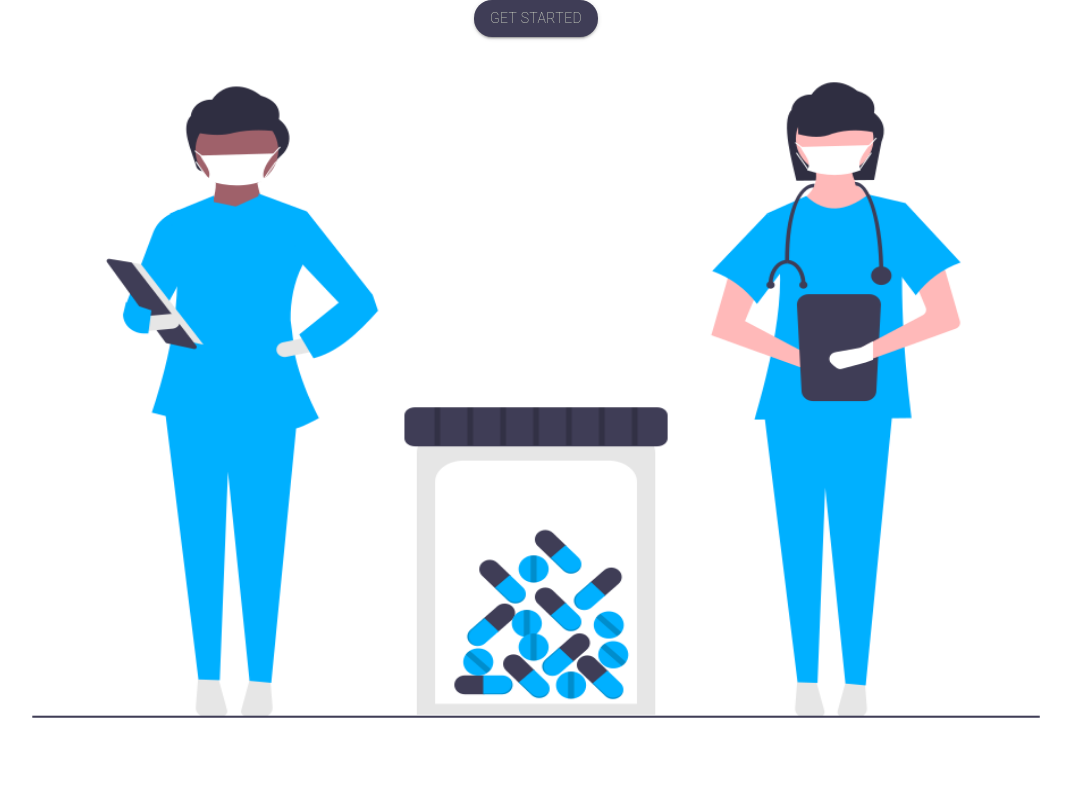
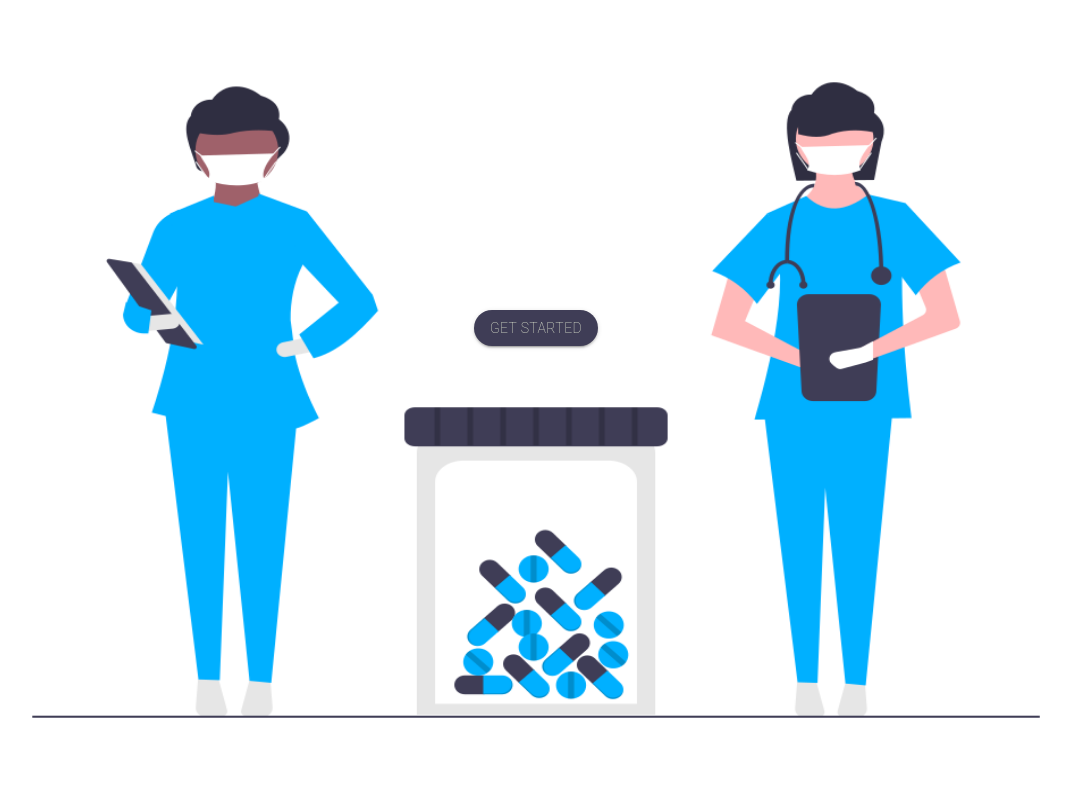
Before and after one commit to C-Sim/we-care-react, a React (Create React App) app: page / in a window 1280 px wide. Shown: the top 800 px of the page, without its empty margins (104-1175 px from the left). Built offline with nearby package versions, Linux system fonts and the light colour scheme.

Commit message:
align gs button correctly

```diff
--- a/src/components/molecules/LandingHero.js
+++ b/src/components/molecules/LandingHero.js
@@ -1,6 +1,4 @@
 import Box from "@mui/material/Box";
-import ImageListItemBar from "@mui/material/ImageListItemBar";
-import useMediaQuery from "@mui/material/useMediaQuery";
 
 import landingImage from "../atoms/images/landing.png";
 import { ButtonDark } from "../atoms/ButtonDark";
@@ -14,26 +12,14 @@ export const LandingHero = () => {
         backgroundImage: `url(${landingImage})`,
         backgroundSize: "100% 100%",
         backgroundRepeat: "no-repeat",
-        textAlign: "center",
+        display: "flex",
+        justifyContent: "center",
+        alignItems: "center",
       }}
     >
-      {/* <ImageListItemBar
-        className="image-bar"
-        subtitle="Get Started"
-        sx={{
-          textAlign: "right",
-          fontSize: "8px",
-          fontWeight: 100,
-          width: "50%",
-        }}
-      > */}
-      <ButtonDark
-        label="Get Started"
-        type="button"
-        width="48%"
-        sx={{ position: "absolute", top: "50%", right: "50%" }}
-      />
-      {/* </ImageListItemBar> */}
+      <Box mb={18} textAlign="center">
+        <ButtonDark label="Get Started" type="button" />
+      </Box>
     </Box>
   );
 };
```
